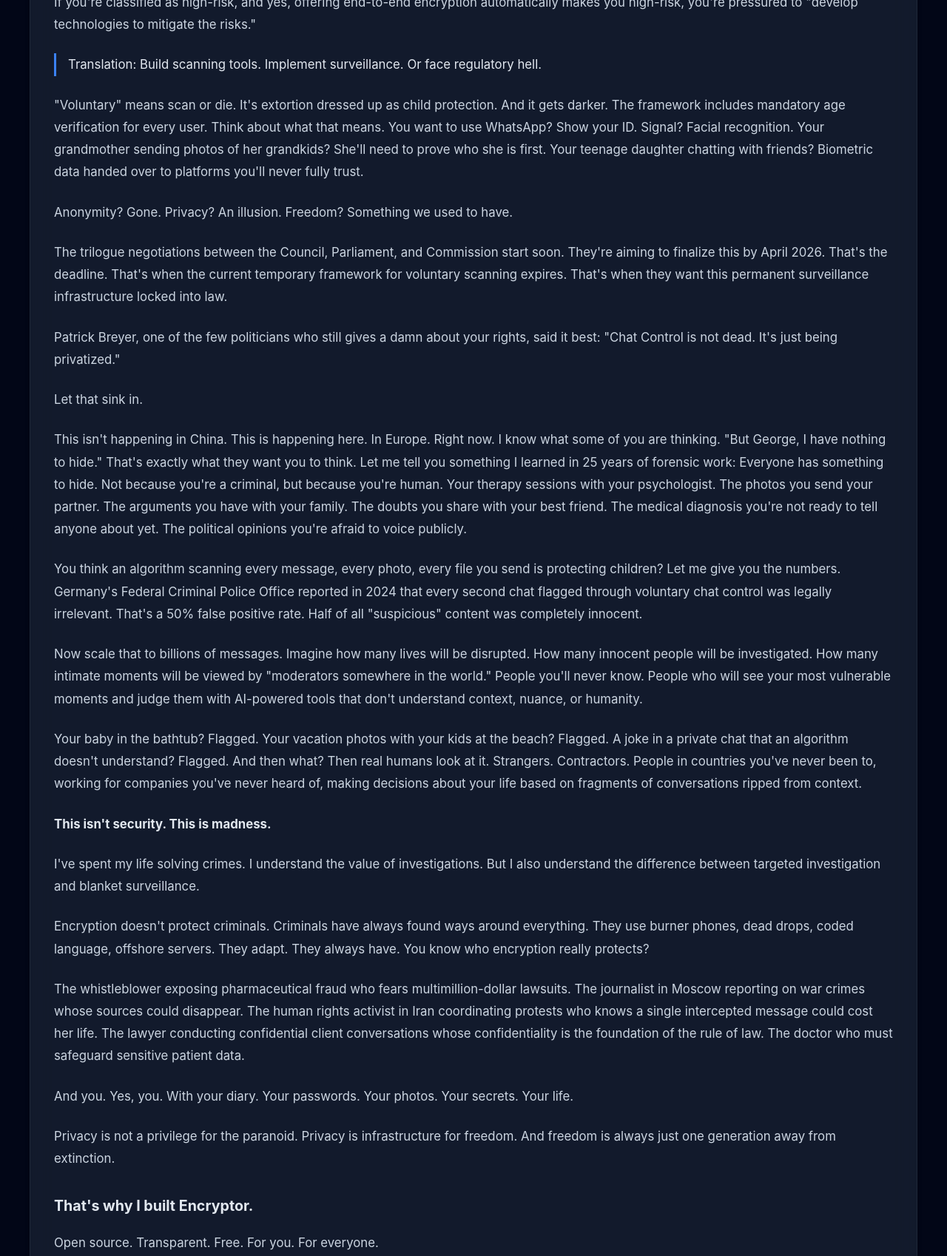
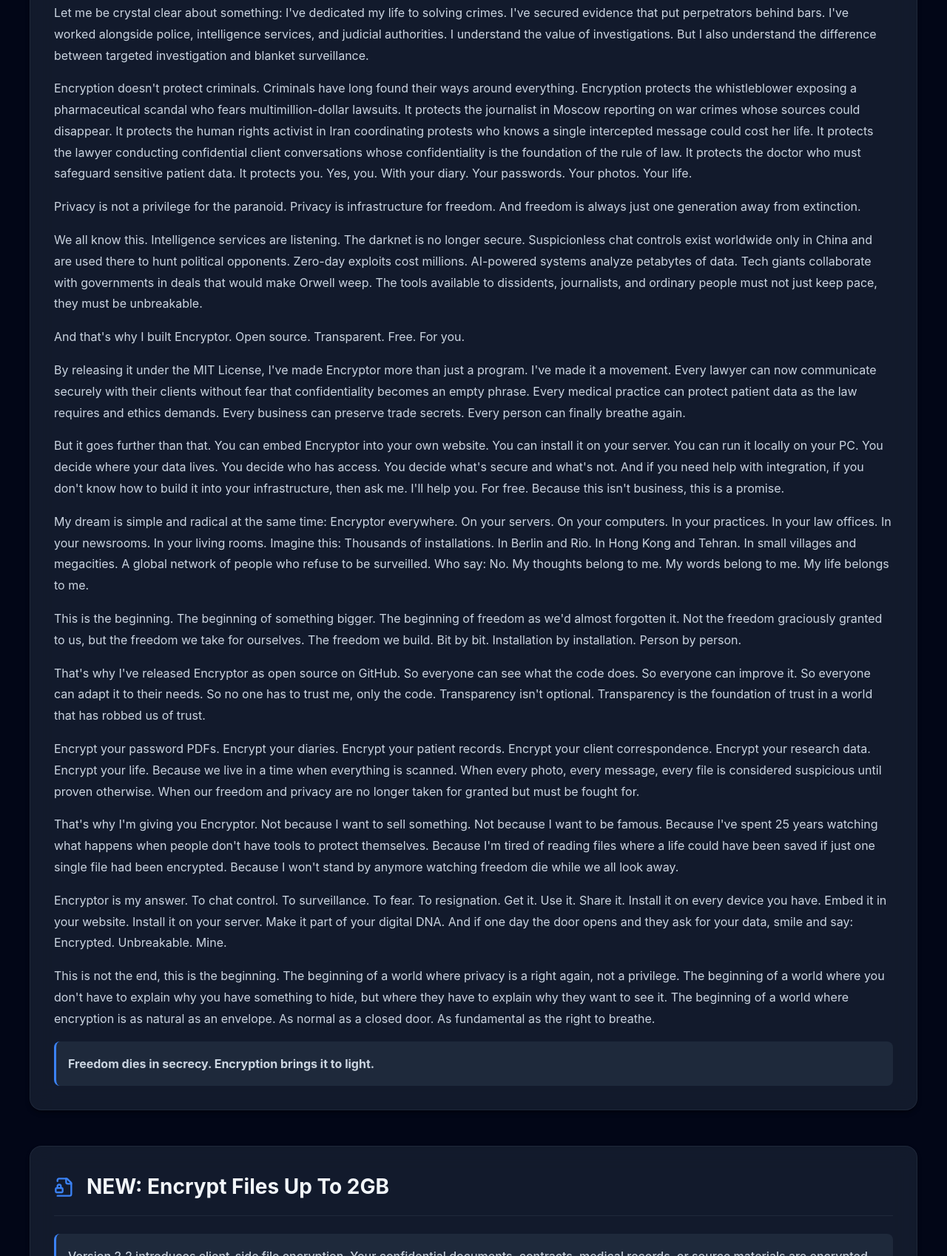
Before and after one commit to georgerauscher/encryptor-app, a plain HTML site: page index.html in a window 1280 px wide. Shown: the part 1590-3288 px from the top of the page at 74% size. Drawn offline with Linux system fonts and the light colour scheme.

```diff
--- a/index.html
+++ b/index.html
@@ -209,161 +209,94 @@
                     <i data-lucide="heart" class="info-icon"></i>
                     <h2>Why encryptor.app Exists</h2>
                 </div>
-                <div class="info-content" style="font-size: 1.05rem; line-height: 1.8;">
-                    <p style="margin-bottom: 1.5rem;">
+                <div class="info-content">
+                    <p class="info-highlight">
+                        Privacy is not about hiding. It's about freedom. And in many parts of the world,
+                        freedom means survival.
+                    </p>
+
+                    <p>
                         After 25 years as a forensic expert, I've seen things you don't forget. I've stood in basements where hard drives were seized. I've read protocols that destroyed lives. I've worked with investigators across four continents, and I've come to understand this: The line between security and surveillance is as thin as a password on an unencrypted PDF.
                     </p>
-                    <p style="margin-bottom: 1.5rem;">
+
+                    <p>
                         I've seen cases where encryption saved lives. Where a single encrypted message protected a whistleblower who exposed billion-dollar fraud. Where an encrypted file made the difference between press freedom and prison. Where an investigative journalist in Tehran could protect their sources because no one could read the message. Not the intelligence service. Not the state. No one.
                     </p>
-                    <p style="margin-bottom: 1.5rem;">
-                        But I've also seen the other side, the dark one. I've read files where a single unencrypted text message destroyed a life. An unprotected email became evidence in a show trial. A document without encryption cost someone not just their career, but their family. Their freedom. Sometimes their life. This isn't paranoia. This is reality.
+
+                    <p>
+                        But I've also seen the other side, the dark one. I've read files where a single unencrypted text message destroyed a life. An unprotected email became evidence in a show trial. A document without encryption cost someone not just their career, but their family. Their freedom. Sometimes their life. This isn't paranoia, this is reality.
                     </p>
 
-                    <h3 style="color: var(--slate-200); margin: 2rem 0 1rem 0;">And now it's getting worse.</h3>
-
-                    <p style="margin-bottom: 1.5rem;">
-                        On November 26, 2025, something happened that should terrify you. EU ambassadors in the Committee of Permanent Representatives approved a new Chat Control mandate. The headlines said the EU "backed away" from mass surveillance. They lied to you.
+                    <p>
+                        In October 2025, Europe came dangerously close to introducing what they called chat control. A law that would force messenger services to automatically scan your messages, photos, and videos before you've even seen them yourself. Even end-to-end encrypted chats would have been affected. Your most intimate moments. Your thoughts. Your secrets. All scanned. By AI. By algorithms. By people you'll never know.
                     </p>
 
-                    <p style="margin-bottom: 1.5rem;">
-                        Let me tell you what really happened.
+                    <p>
+                        The vote failed for now. Germany stood against it this time. But don't be naive about this: They will try again. They'll invent new terminology. Propose new compromises. They'll say it serves child protection, even though Germany's Federal Criminal Police Office reported in 2024 that every second chat flagged through voluntary chat control was legally irrelevant. They'll say only the bad guys need to worry. But I was there. I've watched how "only the bad guys" became everyone. How temporary became permanent. How security became control.
                     </p>
 
-                    <p style="margin-bottom: 1.5rem;">
-                        They removed the word "mandatory" and replaced it with "voluntary." Sounds better, doesn't it? Except it's the most cynical political sleight of hand I've seen in decades. Here's how the scam works: Service providers are now required to assess how their platforms could be "misused." If you're classified as high-risk, and yes, offering end-to-end encryption automatically makes you high-risk, you're pressured to "develop technologies to mitigate the risks."
+                    <p>
+                        Let me be crystal clear about something: I've dedicated my life to solving crimes. I've secured evidence that put perpetrators behind bars. I've worked alongside police, intelligence services, and judicial authorities. I understand the value of investigations. But I also understand the difference between targeted investigation and blanket surveillance.
                     </p>
 
-                    <p style="margin-bottom: 1.5rem; color: var(--slate-200); border-left: 3px solid var(--blue-500); padding-left: 1rem;">
-                        Translation: Build scanning tools. Implement surveillance. Or face regulatory hell.
+                    <p>
+                        Encryption doesn't protect criminals. Criminals have long found their ways around everything. Encryption protects the whistleblower exposing a pharmaceutical scandal who fears multimillion-dollar lawsuits. It protects the journalist in Moscow reporting on war crimes whose sources could disappear. It protects the human rights activist in Iran coordinating protests who knows a single intercepted message could cost her life. It protects the lawyer conducting confidential client conversations whose confidentiality is the foundation of the rule of law. It protects the doctor who must safeguard sensitive patient data. It protects you. Yes, you. With your diary. Your passwords. Your photos. Your life.
                     </p>
 
-                    <p style="margin-bottom: 1.5rem;">
-                        "Voluntary" means scan or die. It's extortion dressed up as child protection. And it gets darker. The framework includes mandatory age verification for every user. Think about what that means. You want to use WhatsApp? Show your ID. Signal? Facial recognition. Your grandmother sending photos of her grandkids? She'll need to prove who she is first. Your teenage daughter chatting with friends? Biometric data handed over to platforms you'll never fully trust.
-                    </p>
-
-                    <p style="margin-bottom: 1.5rem;">
-                        Anonymity? Gone. Privacy? An illusion. Freedom? Something we used to have.
-                    </p>
-
-                    <p style="margin-bottom: 1.5rem;">
-                        The trilogue negotiations between the Council, Parliament, and Commission start soon. They're aiming to finalize this by April 2026. That's the deadline. That's when the current temporary framework for voluntary scanning expires. That's when they want this permanent surveillance infrastructure locked into law.
-                    </p>
-
-                    <p style="margin-bottom: 1.5rem;">
-                        Patrick Breyer, one of the few politicians who still gives a damn about your rights, said it best: "Chat Control is not dead. It's just being privatized."
-                    </p>
-
-                    <p style="margin-bottom: 1.5rem;">
-                        Let that sink in.
-                    </p>
-
-                    <p style="margin-bottom: 1.5rem;">
-                        This isn't happening in China. This is happening here. In Europe. Right now. I know what some of you are thinking. "But George, I have nothing to hide." That's exactly what they want you to think. Let me tell you something I learned in 25 years of forensic work: Everyone has something to hide. Not because you're a criminal, but because you're human. Your therapy sessions with your psychologist. The photos you send your partner. The arguments you have with your family. The doubts you share with your best friend. The medical diagnosis you're not ready to tell anyone about yet. The political opinions you're afraid to voice publicly.
-                    </p>
-
-                    <p style="margin-bottom: 1.5rem;">
-                        You think an algorithm scanning every message, every photo, every file you send is protecting children? Let me give you the numbers. Germany's Federal Criminal Police Office reported in 2024 that every second chat flagged through voluntary chat control was legally irrelevant. That's a 50% false positive rate. Half of all "suspicious" content was completely innocent.
-                    </p>
-
-                    <p style="margin-bottom: 1.5rem;">
-                        Now scale that to billions of messages. Imagine how many lives will be disrupted. How many innocent people will be investigated. How many intimate moments will be viewed by "moderators somewhere in the world." People you'll never know. People who will see your most vulnerable moments and judge them with AI-powered tools that don't understand context, nuance, or humanity.
-                    </p>
-
-                    <p style="margin-bottom: 1.5rem;">
-                        Your baby in the bathtub? Flagged. Your vacation photos with your kids at the beach? Flagged. A joke in a private chat that an algorithm doesn't understand? Flagged. And then what? Then real humans look at it. Strangers. Contractors. People in countries you've never been to, working for companies you've never heard of, making decisions about your life based on fragments of conversations ripped from context.
-                    </p>
-
-                    <p style="margin-bottom: 1.5rem; font-weight: bold; color: var(--slate-200);">
-                        This isn't security. This is madness.
-                    </p>
-
-                    <p style="margin-bottom: 1.5rem;">
-                        I've spent my life solving crimes. I understand the value of investigations. But I also understand the difference between targeted investigation and blanket surveillance.
-                    </p>
-
-                    <p style="margin-bottom: 1.5rem;">
-                        Encryption doesn't protect criminals. Criminals have always found ways around everything. They use burner phones, dead drops, coded language, offshore servers. They adapt. They always have. You know who encryption really protects?
-                    </p>
-
-                    <p style="margin-bottom: 1.5rem;">
-                        The whistleblower exposing pharmaceutical fraud who fears multimillion-dollar lawsuits. The journalist in Moscow reporting on war crimes whose sources could disappear. The human rights activist in Iran coordinating protests who knows a single intercepted message could cost her life. The lawyer conducting confidential client conversations whose confidentiality is the foundation of the rule of law. The doctor who must safeguard sensitive patient data.
-                    </p>
-
-                    <p style="margin-bottom: 1.5rem;">
-                        And you. Yes, you. With your diary. Your passwords. Your photos. Your secrets. Your life.
-                    </p>
-
-                    <p style="margin-bottom: 1.5rem;">
+                    <p>
                         Privacy is not a privilege for the paranoid. Privacy is infrastructure for freedom. And freedom is always just one generation away from extinction.
                     </p>
 
-                    <h3 style="color: var(--slate-200); margin: 2rem 0 1rem 0;">That's why I built Encryptor.</h3>
-
-                    <p style="margin-bottom: 1.5rem;">
-                        Open source. Transparent. Free. For you. For everyone.
+                    <p>
+                        We all know this. Intelligence services are listening. The darknet is no longer secure. Suspicionless chat controls exist worldwide only in China and are used there to hunt political opponents. Zero-day exploits cost millions. AI-powered systems analyze petabytes of data. Tech giants collaborate with governments in deals that would make Orwell weep. The tools available to dissidents, journalists, and ordinary people must not just keep pace, they must be unbreakable.
                     </p>
 
-                    <p style="margin-bottom: 1.5rem;">
-                        I'm releasing it under the MIT License because this isn't just software. This is a movement. Every lawyer can now communicate securely with clients without fear that confidentiality becomes a meaningless word. Every medical practice can protect patient data as the law requires and ethics demands. Every business can preserve trade secrets. Every journalist can protect their sources. Every person can finally breathe again.
+                    <p>
+                        And that's why I built Encryptor. Open source. Transparent. Free. For you.
                     </p>
 
-                    <p style="margin-bottom: 1.5rem;">
-                        But it goes further. You can embed Encryptor into your own website. You can install it on your server. You can run it locally on your PC. You decide where your data lives. You decide who has access. You decide what's secure and what's not.
+                    <p>
+                        By releasing it under the MIT License, I've made Encryptor more than just a program. I've made it a movement. Every lawyer can now communicate securely with their clients without fear that confidentiality becomes an empty phrase. Every medical practice can protect patient data as the law requires and ethics demands. Every business can preserve trade secrets. Every person can finally breathe again.
                     </p>
 
-                    <p style="margin-bottom: 1.5rem;">
-                        My dream is simple and radical: Encryptor everywhere. On your servers. On your computers. In your practices. In your law offices. In your newsrooms. In your homes. Imagine thousands of installations. In Berlin and Rio. In Hong Kong and Tehran. In small villages and megacities. A global network of people who refuse to be surveilled. Who say: No. My thoughts belong to me. My words belong to me. My life belongs to me.
+                    <p>
+                        But it goes further than that. You can embed Encryptor into your own website. You can install it on your server. You can run it locally on your PC. You decide where your data lives. You decide who has access. You decide what's secure and what's not. And if you need help with integration, if you don't know how to build it into your infrastructure, then ask me. I'll help you. For free. Because this isn't business, this is a promise.
                     </p>
 
-                    <p style="margin-bottom: 1.5rem;">
-                        I've released Encryptor as open source on GitHub because transparency isn't optional.
+                    <p>
+                        My dream is simple and radical at the same time: Encryptor everywhere. On your servers. On your computers. In your practices. In your law offices. In your newsrooms. In your living rooms. Imagine this: Thousands of installations. In Berlin and Rio. In Hong Kong and Tehran. In small villages and megacities. A global network of people who refuse to be surveilled. Who say: No. My thoughts belong to me. My words belong to me. My life belongs to me.
                     </p>
 
-                    <p style="margin-bottom: 1.5rem;">
-                        Transparency is the foundation of trust in a world that has robbed us of trust. Everyone can see what the code does. Everyone can improve it. Everyone can adapt it. You don't have to trust me. You only have to trust the code.
+                    <p>
+                        This is the beginning. The beginning of something bigger. The beginning of freedom as we'd almost forgotten it. Not the freedom graciously granted to us, but the freedom we take for ourselves. The freedom we build. Bit by bit. Installation by installation. Person by person.
                     </p>
 
-                    <p style="margin-bottom: 1.5rem;">
-                        Encrypt your password PDFs. Encrypt your diaries. Encrypt your patient records. Encrypt your client correspondence. Encrypt your research data. Encrypt your life.
+                    <p>
+                        That's why I've released Encryptor as open source on GitHub. So everyone can see what the code does. So everyone can improve it. So everyone can adapt it to their needs. So no one has to trust me, only the code. Transparency isn't optional. Transparency is the foundation of trust in a world that has robbed us of trust.
                     </p>
 
-                    <p style="margin-bottom: 1.5rem;">
-                        Because we live in a time when everything is scanned. When every photo, every message, every file is considered suspicious until proven otherwise. When our freedom and privacy are no longer taken for granted but must be fought for.
+                    <p>
+                        Encrypt your password PDFs. Encrypt your diaries. Encrypt your patient records. Encrypt your client correspondence. Encrypt your research data. Encrypt your life. Because we live in a time when everything is scanned. When every photo, every message, every file is considered suspicious until proven otherwise. When our freedom and privacy are no longer taken for granted but must be fought for.
                     </p>
 
-                    <p style="margin-bottom: 1.5rem;">
+                    <p>
                         That's why I'm giving you Encryptor. Not because I want to sell something. Not because I want to be famous. Because I've spent 25 years watching what happens when people don't have tools to protect themselves. Because I'm tired of reading files where a life could have been saved if just one single file had been encrypted. Because I won't stand by anymore watching freedom die while we all look away.
                     </p>
 
-                    <p style="margin-bottom: 1.5rem;">
-                        Encryptor is my answer. To Chat Control. To surveillance. To fear. To resignation.
+                    <p>
+                        Encryptor is my answer. To chat control. To surveillance. To fear. To resignation. Get it. Use it. Share it. Install it on every device you have. Embed it in your website. Install it on your server. Make it part of your digital DNA. And if one day the door opens and they ask for your data, smile and say: Encrypted. Unbreakable. Mine.
                     </p>
 
-                    <p style="margin-bottom: 1.5rem;">
-                        Get it. Use it. Share it. Install it on every device you have. Embed it in your website. Install it on your server. Make it part of your digital DNA.
+                    <p>
+                        This is not the end, this is the beginning. The beginning of a world where privacy is a right again, not a privilege. The beginning of a world where you don't have to explain why you have something to hide, but where they have to explain why they want to see it. The beginning of a world where encryption is as natural as an envelope. As normal as a closed door. As fundamental as the right to breathe.
                     </p>
 
-                    <p style="margin-bottom: 1.5rem;">
-                        And if one day the door opens and they ask for your data, smile and say: Encrypted. Unbreakable. Mine.
-                    </p>
-
-                    <p style="margin-bottom: 1.5rem;">
-                        This is not the end. This is the beginning.
-                    </p>
-
-                    <p style="margin-bottom: 1.5rem;">
-                        The beginning of a world where privacy is a right again, not a privilege. The beginning of a world where you don't have to explain why you have something to hide, but where they have to explain why they want to see it. The beginning of a world where encryption is as natural as an envelope. As normal as a closed door. As fundamental as the right to breathe.
-                    </p>
-
-                    <p style="margin-bottom: 1.5rem;">
-                        The fight against Chat Control isn't over. The trilogue negotiations are happening now. They want this finalized by April 2026. That means we have months, not years, to stop this. Contact your representatives. Support organizations fighting for digital rights. Use privacy tools. Make noise. Be ungovernable.
-                    </p>
-
-                    <p class="info-highlight" style="font-size: 1.2rem; margin-top: 2rem;">
+                    <p class="info-highlight">
                         <strong>Freedom dies in secrecy. Encryption brings it to light.</strong>
                     </p>
                 </div>
+            </div>
+        </div>
 
         <!-- File Encryption Section -->
         <div class="info-section">
@@ -914,7 +847,7 @@
                         <p style="margin-bottom: 0.5rem;">
                             <i data-lucide="shield-check" style="width: 14px; height: 14px; display: inline-block; vertical-align: middle; color: var(--green-500);"></i>
                             <strong style="color: var(--slate-300);"> Contact Form:</strong> Rate-limited (3 messages per 10 minutes).
-                            Messages are sent via encrypted SMTP to your@email.com (Proton Mail).
+                            Messages are sent via encrypted SMTP to your@email.com.
                             Your IP address is stored for 7 days for spam protection (see <a href="./privacy.php" class="text-link" style="font-size: 0.875rem;">Privacy Policy</a>).
                         </p>
                     </div>
```
